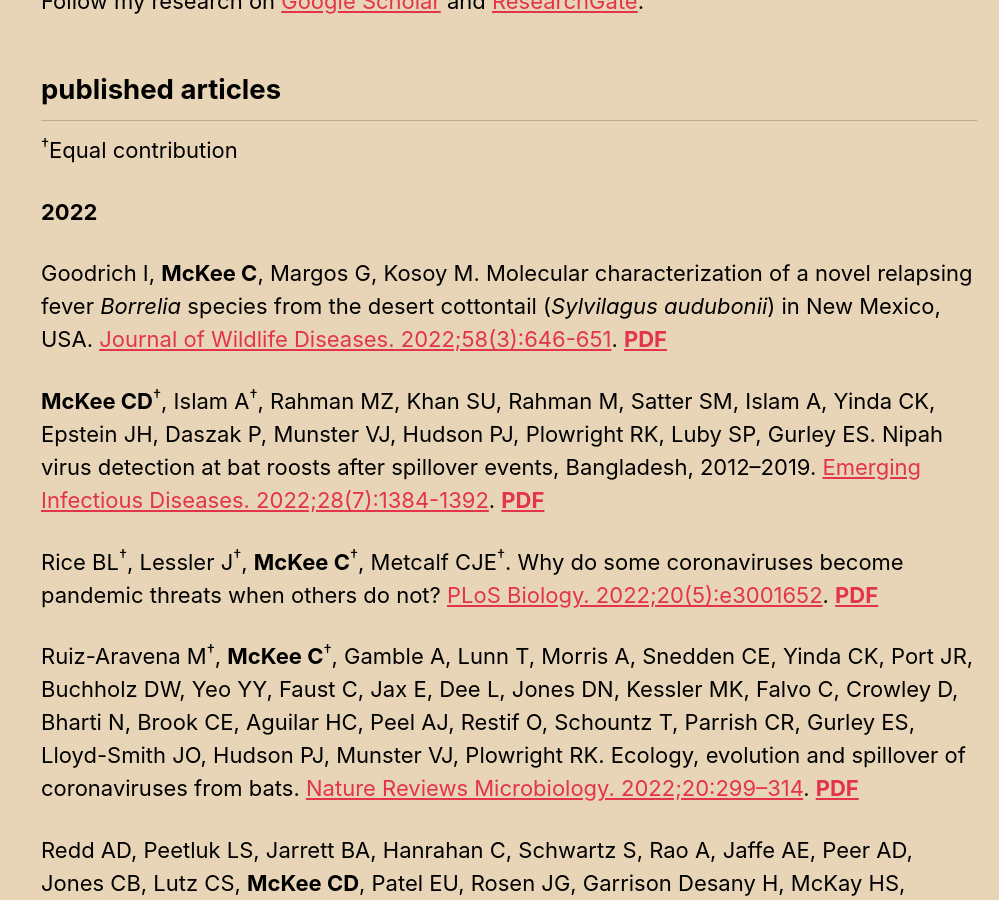
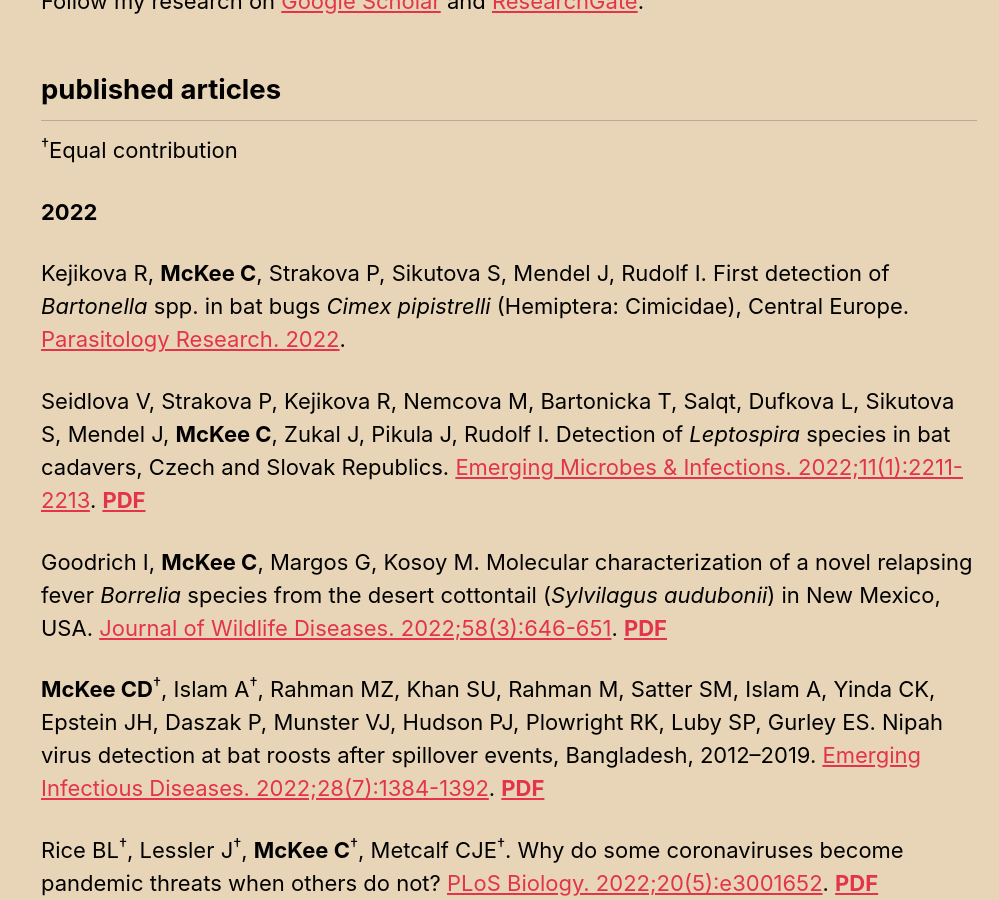
Before and after one commit to clifmckee/clifmckee.github.io, a Jekyll site: the page built from _pages/publications.md, in a window 1280 px wide and 900 px high, scrolled down 313 px. Shown: the whole window, without its empty margins (281-1280 px from the left). Built offline with Jekyll 4.4.1, drawn with Linux system fonts in a browser that asks for light colours; cached includes are drawn as plain includes.

Commit message:
Update pubs 2022-09-27

```diff
--- a/_pages/publications.md
+++ b/_pages/publications.md
@@ -16,13 +16,17 @@
 
 **2022**
 
+Kejikova R, **McKee C**, Strakova P, Sikutova S, Mendel J, Rudolf I. First detection of *Bartonella* spp. in bat bugs *Cimex pipistrelli* (Hemiptera: Cimicidae), Central Europe. [Parasitology Research. 2022](https://doi.org/10.1007/s00436-022-07668-4).
+
+Seidlova V, Strakova P, Kejikova R, Nemcova M, Bartonicka T, Salqt, Dufkova L, Sikutova S, Mendel J, **McKee C**, Zukal J, Pikula J, Rudolf I. Detection of *Leptospira* species in bat cadavers, Czech and Slovak Republics. [Emerging Microbes & Infections. 2022;11(1):2211-2213](https://doi.org/10.1080/22221751.2022.2117095). [**PDF**](http://clifmckee.github.io/files/2022_Seidlova_Emerg_Microbes_Infect.pdf)
+
 Goodrich I, **McKee C**, Margos G, Kosoy M. Molecular characterization of a novel relapsing fever *Borrelia* species from the desert cottontail (*Sylvilagus audubonii*) in New Mexico, USA. [Journal of Wildlife Diseases. 2022;58(3):646-651](https://doi.org/10.7589/JWD-D-21-00148). [**PDF**](http://clifmckee.github.io/files/2022_Goodrich_JWD.pdf)
 
 **McKee CD**<sup>†</sup>, Islam A<sup>†</sup>, Rahman MZ, Khan SU, Rahman M, Satter SM, Islam A, Yinda CK, Epstein JH, Daszak P, Munster VJ, Hudson PJ, Plowright RK, Luby SP, Gurley ES. Nipah virus detection at bat roosts after spillover events, Bangladesh, 2012–2019. [Emerging Infectious Diseases. 2022;28(7):1384-1392](https://doi.org/10.3201/eid2807.212614). [**PDF**](http://clifmckee.github.io/files/2022_McKee_EID.pdf)
 
 Rice BL<sup>†</sup>, Lessler J<sup>†</sup>, **McKee C**<sup>†</sup>, Metcalf CJE<sup>†</sup>. Why do some coronaviruses become pandemic threats when others do not? [PLoS Biology. 2022;20(5):e3001652](https://doi.org/10.1371/journal.pbio.3001652). [**PDF**](http://clifmckee.github.io/files/2022_Rice_PLoS_Biol.pdf)
 
-Ruiz-Aravena M<sup>†</sup>, **McKee C**<sup>†</sup>, Gamble A, Lunn T, Morris A, Snedden CE, Yinda CK, Port JR, Buchholz DW, Yeo YY, Faust C, Jax E, Dee L, Jones DN, Kessler MK, Falvo C, Crowley D, Bharti N, Brook CE, Aguilar HC, Peel AJ, Restif O, Schountz T, Parrish CR, Gurley ES, Lloyd-Smith JO, Hudson PJ, Munster VJ, Plowright RK. Ecology, evolution and spillover of coronaviruses from bats. [Nature Reviews Microbiology. 2022;20:299–314](https://doi.org/10.1038/s41579-021-00652-2). [**PDF**](http://clifmckee.github.io/files/2022_Ruiz-Aravena_NatRevMicrobiol.pdf)
+Ruiz-Aravena M<sup>†</sup>, **McKee C**<sup>†</sup>, Gamble A, Lunn T, Morris A, Snedden CE, Yinda CK, Port JR, Buchholz DW, Yeo YY, Faust C, Jax E, Dee L, Jones DN, Kessler MK, Falvo C, Crowley D, Bharti N, Brook CE, Aguilar HC, Peel AJ, Restif O, Schountz T, Parrish CR, Gurley ES, Lloyd-Smith JO, Hudson PJ, Munster VJ, Plowright RK. Ecology, evolution and spillover of coronaviruses from bats. [Nature Reviews Microbiology. 2022;20:299–314](https://doi.org/10.1038/s41579-021-00652-2). [**PDF**](http://clifmckee.github.io/files/2022_Ruiz-Aravena_Nat_Rev_Microbiol.pdf)
 
 Redd AD, Peetluk LS, Jarrett BA, Hanrahan C, Schwartz S, Rao A, Jaffe AE, Peer AD, Jones CB, Lutz CS, **McKee CD**, Patel EU, Rosen JG, Garrison Desany H, McKay HS, Muschelli J, Andersen KM, Link MA, Wada N, Baral P, Young R, Boon D, Grabowski MK, Gurley ES, the Novel Coronavirus Research Compendium Team. Curating the evidence about COVID-19 for frontline public health and clinical care: the Novel Coronavirus Research Compendium. [Public Health Reports. 2022;137(2):197-202](https://doi.org/10.1177/00333549211058732). [**PDF**](http://clifmckee.github.io/files/2022_Redd_PHR.pdf)
 
```
Also changed, not shown: 4 other files.
